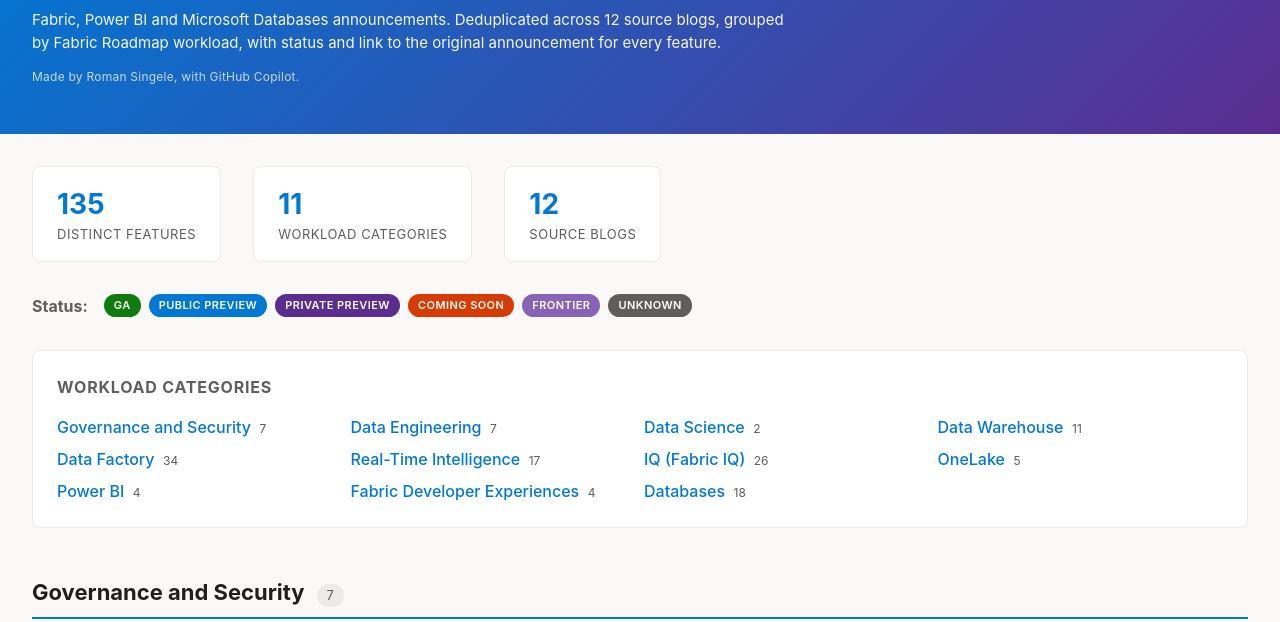
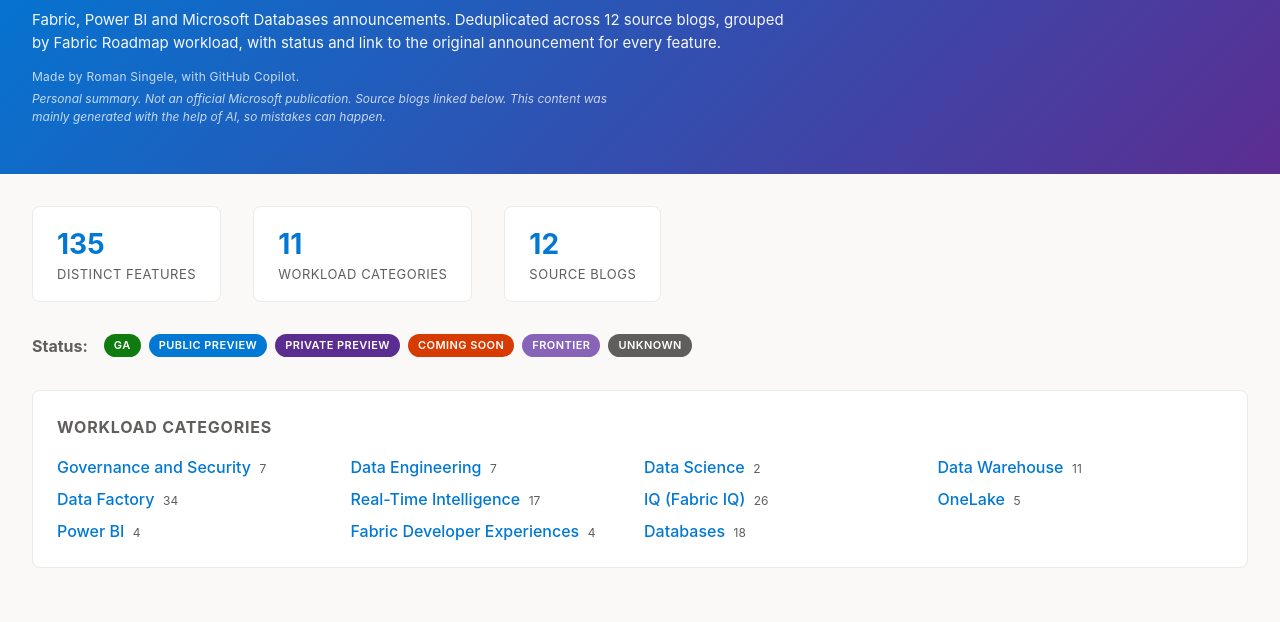
Before and after one commit to SinRoman/build-2026-data-analytics, a plain HTML site: page index.html in a window 1280 px wide. Shown: the part 99-721 px from the top of the page. Drawn offline with Linux system fonts and the light colour scheme.

Commit message:
Update disclaimer

```diff
--- a/index.html
+++ b/index.html
@@ -253,6 +253,7 @@
                 <h1>Microsoft Build 2026</h1>
                 <p>Fabric, Power BI and Microsoft Databases announcements. Deduplicated across 12 source blogs, grouped by Fabric Roadmap workload, with status and link to the original announcement for every feature.</p>
                 <p class="byline">Made by Roman Singele, with GitHub Copilot.</p>
+                <p style="font-size: 12px; opacity: 0.75; font-style: italic; margin-top: 4px;">Personal summary. Not an official Microsoft publication. Source blogs linked below. This content was mainly generated with the help of AI, so mistakes can happen.</p>
             </header>
 
             <main>
```
